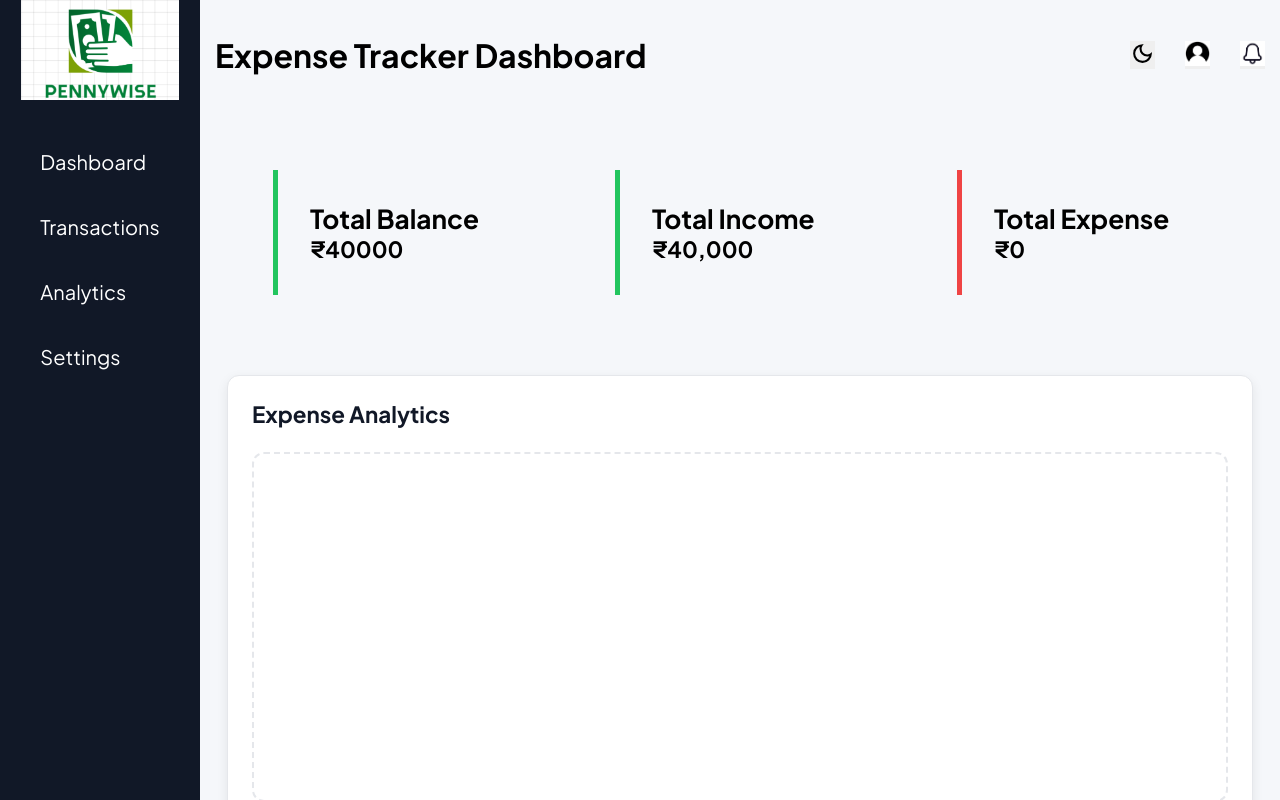
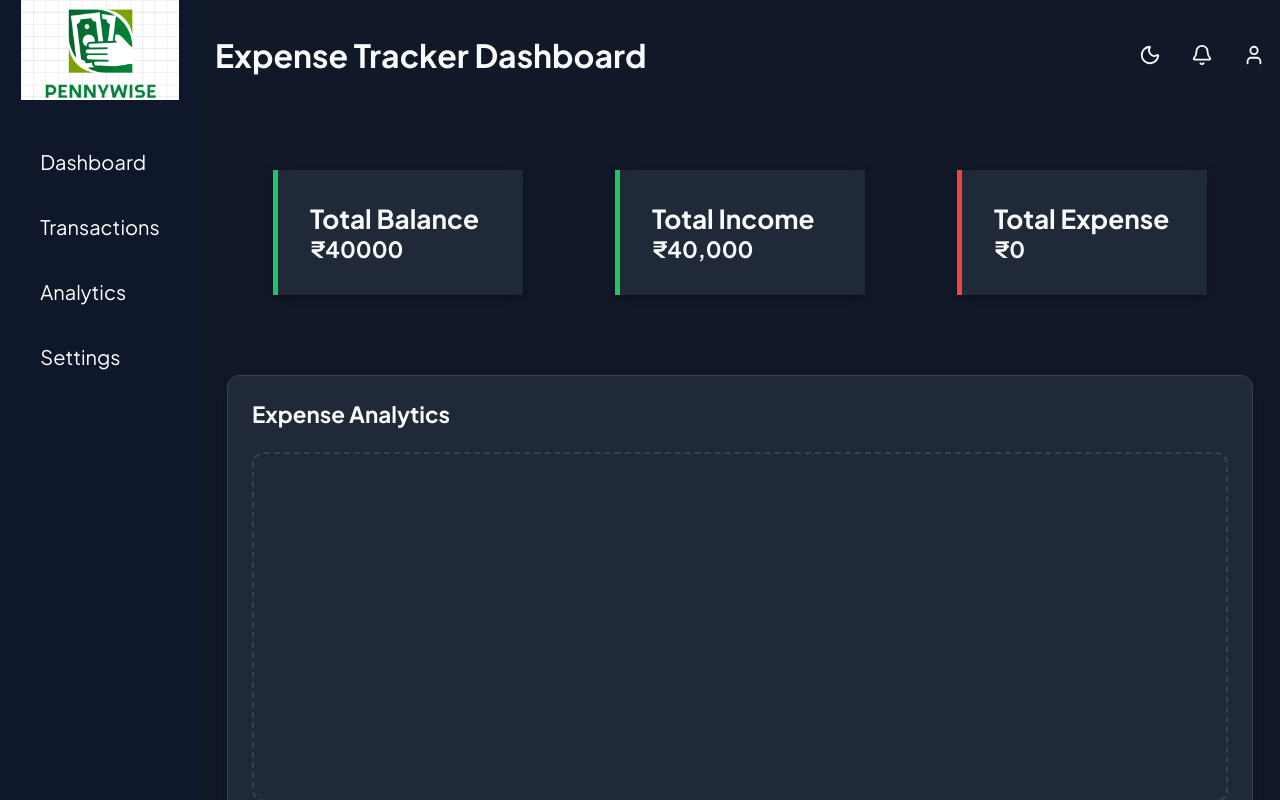
Before and after one commit to jatinrwt01/expense-tracker, a plain HTML site: page index.html in a window 1280 px wide. Both pictures are taken after a click on the button 1142 px from the left and 55 px from the top of the page. Shown: the top 800 px of the page. Drawn offline with nearby package versions, Linux system fonts and the light colour scheme.

Commit message:
feat: add dark mode with theme persistence

```diff
--- a/index.html
+++ b/index.html
@@ -24,9 +24,17 @@
       <header class="top-navbar">
         <h1>Expense Tracker Dashboard</h1>
         <div class="navbar-actions">
-        <button><img class="dark-mode-toggle " src="assets/icons/darkmode.svg" alt="darkmode"></button>
-       <button><img class="user-profile" src="assets/icons/usericon.png" alt="profile"></button>
-      <button><img class="notification" src="assets/icons/notificationicon.png" alt="notification"></button>
+        <button id="theme-toggle">
+        <i data-lucide="moon"></i>
+        </button>
+
+        <button>
+         <i data-lucide="bell"></i>
+        </button>
+
+        <button>
+        <i data-lucide="user"></i>
+        </button>
       </div>
       </header>
 
@@ -101,6 +109,7 @@
       </section>
     </main>
 
+    <script src="https://unpkg.com/lucide@latest"></script>
     <script src="https://cdn.jsdelivr.net/npm/chart.js"></script>
     <script src="script.js"></script>
   </body>
--- a/script.js
+++ b/script.js
@@ -141,6 +141,15 @@ function saveTransactions(){
   localStorage.setItem("transactions", transactionString);
 }
 
+function saveTheme(){
+  if(document.body.classList.contains('dark-mode')){
+      localStorage.setItem("theme", 'dark');
+  } else{
+    localStorage.setItem("theme", 'light');
+  }
+}
+
+
 
 /*===Load from localStorage===*/
 function loadTransactions(){
@@ -154,6 +163,13 @@ function loadTransactions(){
   renderTransactions();
   updateSummaryCards();
   renderChart();
+}
+
+function loadTheme(){
+  const theme = localStorage.getItem("theme");
+  if(theme === 'dark'){
+    document.body.classList.add('dark-mode');
+  }
 }
 
 
@@ -242,6 +258,18 @@ function syncUI() {
 }
 
 
+/*Dark mode logic*/
+const themeToggleBtn = document.getElementById('theme-toggle');
+function toggleTheme(){
+  themeToggleBtn.addEventListener('click', ()=>{
+    document.body.classList.toggle('dark-mode');
+    saveTheme();
+  });
+}
+toggleTheme();
 
 
+loadTheme();
 loadTransactions();
+
+lucide.createIcons();
--- a/style.css
+++ b/style.css
@@ -1,9 +1,11 @@
 @import url('https://fonts.googleapis.com/css2?family=Plus+Jakarta+Sans:ital,wght@0,200..800;1,200..800&display=swap');
+
+/*Light mode variables*/
 :root{
     /* Backgrounds */
     --background-color: #F5F7FA;
     --card-background: #FFFFFF;
-    --sidebar-background: #111827;
+    --sidebar-background: #1F2937;
 
     /* Primary Brand */
     --primary-color: #22C55E;
@@ -28,6 +30,22 @@
 
     /* Radius */
     --radius-md: 12px;
+}
+
+/*Dark mode variables*/
+body.dark-mode{
+    --background-color: #111827;
+    --card-background: #1F2937;
+    --sidebar-background: #0F172A;
+
+    --text-primary: #F9FAFB;
+    --text-secondary: #9CA3AF;
+
+    --border-color: #374151;
+
+    --hover-color: #2D3748;
+
+    --card-shadow: 0 4px 12px rgba(0,0,0,0.3);
 }
 
 
@@ -96,6 +114,7 @@ body{
 
 .top-navbar h1{
       font-weight: 700;
+      color: var(--text-primary);
 }
 
 .navbar-actions{
@@ -107,14 +126,21 @@ body{
     border: none;
 }
 
+.navbar-actions button{
+    background: none;
+    border: none;
+    cursor: pointer;
+    color: var(--text-primary);
+    display: flex;
+    align-items: center;
+    justify-content: center;
+}
 
-.dark-mode-toggle,
-.user-profile,
-.notification{
-    height: 25px;
-    width: 25px;
-    cursor: pointer;
+.navbar-actions svg{
+    width: 22px;
+    height: 22px;
 }
+
 
 /*Section1- Summary Cards*/
 .summary-cards{
@@ -131,6 +157,9 @@ body{
     min-width: 250px;
     font-size: 1.4rem;
      font-weight: 700;
+     background-color: var(--card-background);
+    color: var(--text-primary);
+    box-shadow: var(--card-shadow);
 }
 
 .balance-card{
@@ -218,6 +247,19 @@ body{
     font-weight: 700;
 }
 
+.transaction-info h4{
+    color: var(--text-primary);
+}
+
+.transaction-info p{
+    color: var(--text-secondary);
+}
+
+.transaction-actions span{
+    color: var(--text-primary);
+    font-weight: 600;
+}
+
 .transaction-item{
     display: flex;
     align-items: center;
@@ -261,6 +303,8 @@ select{
     border: 1px solid var(--border-color);
     border-radius: 8px;
     font-size: 1rem;
+    background-color: var(--card-background);
+    color: var(--text-primary);
 }
 
 /*Button styling*/
@@ -280,7 +324,7 @@ select{
 
 /*Form Validation*/
 .error-message{
-    color: red;
+    color: var(--expense-color);
     font-size: 0.85rem;
     margin-left: 10px;
     min-height: 18px;
```
